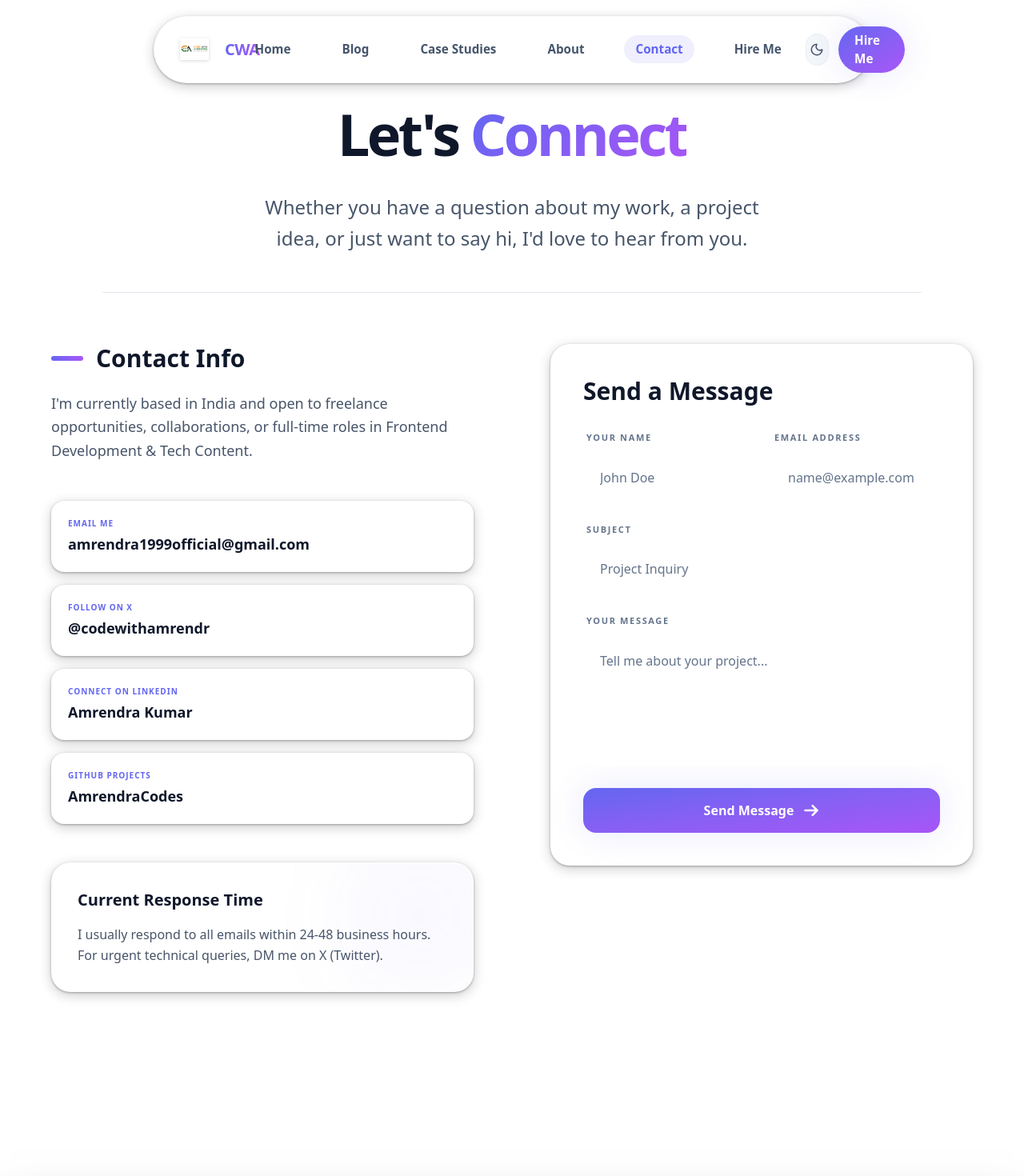
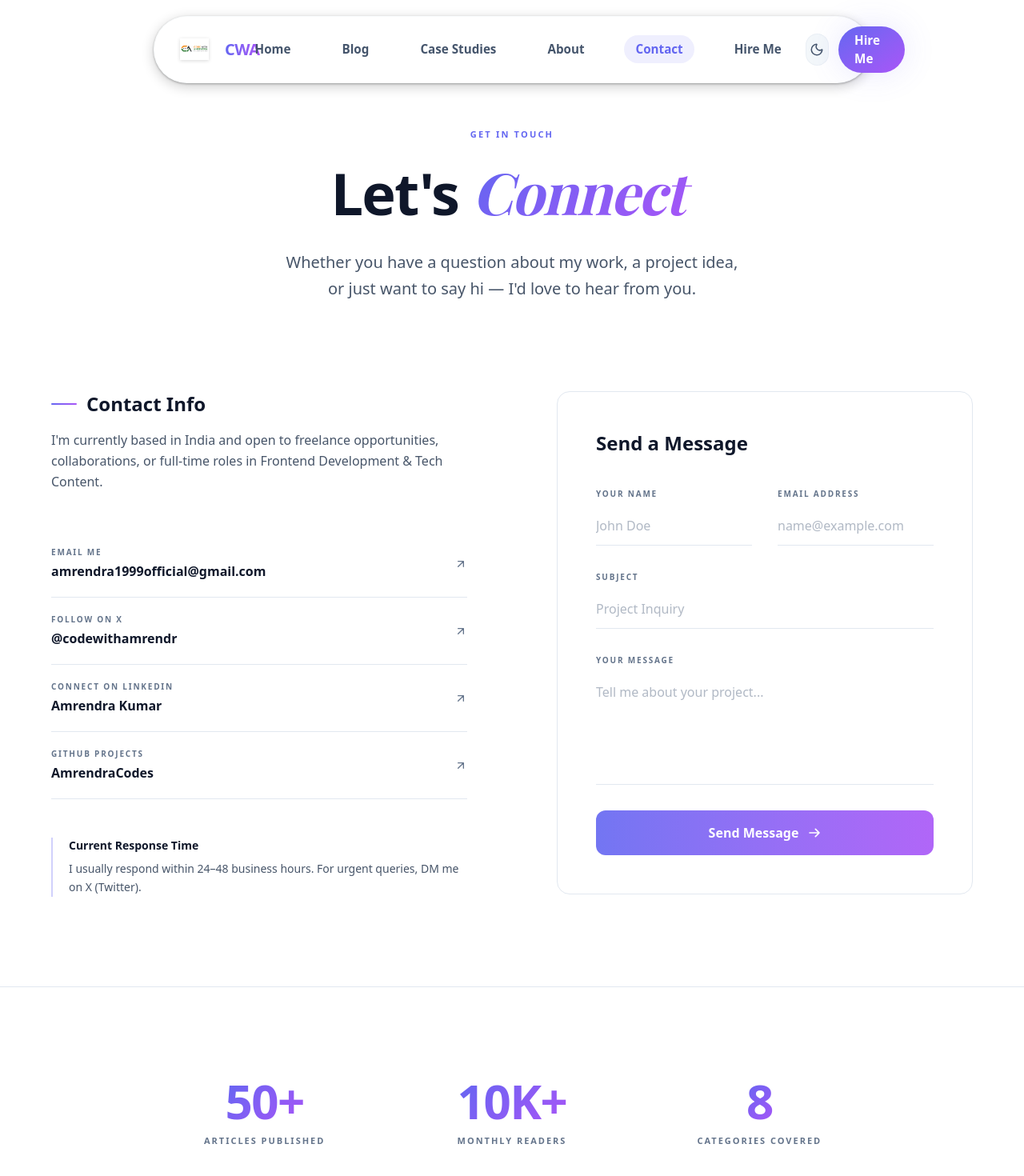
Before and after one commit to AmrendraCodes/AmrendraBlog, a Next.js app in the folder my-website/: page /contact in a window 1280 px wide. Shown: the top 1470 px of the page at 80% size. Built offline with nearby package versions, Linux system fonts and the light colour scheme.

Commit message:
file commited

```diff
--- a/my-website/src/app/contact/page.js
+++ b/my-website/src/app/contact/page.js
@@ -1,7 +1,6 @@
 "use client";
 
 import { useState } from "react";
-import Link from "next/link";
 
 export default function ContactPage() {
   const [formData, setFormData] = useState({
@@ -28,35 +27,46 @@ export default function ContactPage() {
 
   return (
     <div className="min-h-screen bg-[var(--background)] text-[var(--foreground)] font-sans overflow-x-hidden">
-      {/* Hero Section */}
-      <section className="pt-24 pb-8 md:pt-32 md:pb-12 px-4 sm:px-6 max-w-5xl mx-auto text-center border-b border-[var(--card-border)]">
-        <h2 className="text-4xl sm:text-5xl md:text-7xl font-black tracking-tighter mb-6 md:mb-8 leading-[1.1]">
-          Let&apos;s <span className="gradient-text">Connect</span>
-        </h2>
-        <p className="text-base sm:text-xl md:text-2xl text-[var(--text-body)] font-medium max-w-2xl mx-auto leading-relaxed px-2">
-          Whether you have a question about my work, a project idea, or just want to say hi, I&apos;d love to hear from you.
+
+      {/* ═══════════ HERO ═══════════ */}
+      <section className="pt-32 pb-20 md:pt-40 md:pb-28 px-6 max-w-4xl mx-auto text-center">
+        <p className="text-[11px] font-bold uppercase tracking-[0.2em] text-[#6366F1] dark:text-[#818CF8] mb-6">
+          Get In Touch
+        </p>
+        <h1 className="text-4xl sm:text-5xl md:text-6xl lg:text-7xl font-bold tracking-tight leading-[1.08] mb-8 text-[var(--text-heading)]">
+          Let&apos;s{" "}
+          <span
+            className="gradient-text italic pr-3"
+            style={{ fontFamily: "var(--font-playfair), Georgia, serif" }}
+          >
+            Connect
+          </span>
+        </h1>
+        <p className="text-base sm:text-lg md:text-xl text-[var(--text-body)] font-normal max-w-xl mx-auto leading-relaxed">
+          Whether you have a question about my work, a project idea, or just
+          want to say hi — I&apos;d love to hear from you.
         </p>
       </section>
 
-      {/* Main Content */}
-      <section className="py-12 md:py-16 px-4 sm:px-6">
+      {/* ═══════════ MAIN CONTENT ═══════════ */}
+      <section className="px-6 pb-20 md:pb-28">
         <div className="max-w-6xl mx-auto">
-          <div className="grid grid-cols-1 lg:grid-cols-2 gap-16 lg:gap-24 items-start">
+          <div className="grid grid-cols-1 lg:grid-cols-2 gap-20 lg:gap-28 items-start">
 
-            {/* Left Side: Contact Info */}
-            <div className="space-y-10 md:space-y-12 lg:sticky lg:top-32">
+            {/* ─── Left Side: Contact Info ─── */}
+            <div className="space-y-12 lg:sticky lg:top-32">
               <div>
-                <h2 className="text-2xl sm:text-3xl font-black text-[var(--text-heading)] mb-6 flex items-center gap-4">
-                  <span className="w-10 h-1.5 bg-gradient-to-r from-[#6366F1] to-[#a855f7] rounded-full"></span>
+                <h2 className="text-xl sm:text-2xl font-bold text-[var(--text-heading)] mb-4 flex items-center gap-3">
+                  <span className="w-8 h-[2px] bg-gradient-to-r from-[#6366F1] to-[#a855f7] rounded-full"></span>
                   Contact Info
                 </h2>
-                <p className="text-[var(--text-body)] text-lg leading-relaxed mb-8">
+                <p className="text-[var(--text-body)] text-base leading-relaxed">
                   I&apos;m currently based in India and open to freelance opportunities,
-                  collaborations, or full-time roles in Frontend Development & Tech Content.
+                  collaborations, or full-time roles in Frontend Development &amp; Tech Content.
                 </p>
               </div>
 
-              <div className="space-y-4">
+              <div className="space-y-0">
                 {[
                   { label: "Email Me", value: "amrendra1999official@gmail.com", link: "mailto:amrendra1999official@gmail.com" },
                   { label: "Follow on X", value: "@codewithamrendr", link: "https://x.com/codewithamrendr" },
@@ -68,33 +78,47 @@ export default function ContactPage() {
                     href={item.link}
                     target="_blank"
                     rel="noopener noreferrer"
-                    className="group block p-5 rounded-2xl bg-[var(--card-bg)] border border-[rgba(255,255,255,0.05)] shadow-[var(--shadow-card)] hover:border-[#6366F1]/30 hover:shadow-[var(--shadow-3d)] hover:-translate-y-1 transition-all duration-300 no-underline"
+                    className="group flex items-center justify-between py-5 border-b border-[var(--card-border)] hover:border-[#6366F1]/40 transition-all duration-300 no-underline"
                   >
-                    <div className="text-[10px] font-black text-[#6366F1] uppercase tracking-widest mb-1">{item.label}</div>
-                    <div className="text-lg font-bold text-[var(--text-heading)] group-hover:text-[#6366F1] dark:group-hover:text-[#818CF8] transition-colors">{item.value}</div>
+                    <div>
+                      <div className="text-[10px] font-bold text-[var(--text-muted)] uppercase tracking-[0.18em] mb-1">
+                        {item.label}
+                      </div>
+                      <div className="text-base font-semibold text-[var(--text-heading)] group-hover:text-[#6366F1] dark:group-hover:text-[#818CF8] transition-colors">
+                        {item.value}
+                      </div>
+                    </div>
+                    <svg className="w-4 h-4 text-[var(--text-muted)] group-hover:text-[#6366F1] dark:group-hover:text-[#818CF8] transition-all duration-300 group-hover:translate-x-1" fill="none" viewBox="0 0 24 24" stroke="currentColor" strokeWidth={2}>
+                      <path strokeLinecap="round" strokeLinejoin="round" d="M7 17L17 7M17 7H7M17 7v10" />
+                    </svg>
                   </a>
                 ))}
               </div>
 
-              <div className="p-8 rounded-3xl bg-[var(--card-bg)] border border-[rgba(255,255,255,0.05)] shadow-[var(--shadow-card)] text-[var(--text-heading)] relative overflow-hidden">
-                <div className="absolute top-0 right-0 w-32 h-32 bg-[#6366F1]/10 rounded-full blur-3xl"></div>
-                <h3 className="text-xl font-bold mb-4 relative z-10 text-[var(--text-heading)]">Current Response Time</h3>
-                <p className="text-[var(--text-body)] relative z-10 leading-relaxed font-medium">
-                  I usually respond to all emails within 24-48 business hours.
-                  For urgent technical queries, DM me on X (Twitter).
+              {/* Response Time — flatter style */}
+              <div className="pl-5 border-l-2 border-[#6366F1]/30">
+                <h3 className="text-sm font-bold text-[var(--text-heading)] mb-2">Current Response Time</h3>
+                <p className="text-sm text-[var(--text-body)] leading-relaxed">
+                  I usually respond within 24–48 business hours.
+                  For urgent queries, DM me on X (Twitter).
                 </p>
               </div>
             </div>
 
-            {/* Right Side: Contact Form - Refined & Centered Layout */}
-            <div className="w-full max-w-150 mx-auto lg:mx-0">
-              <div className="bg-[var(--card-bg)] p-8 md:p-10 rounded-3xl border border-[rgba(255,255,255,0.05)] shadow-[var(--shadow-card)]">
-                <h2 className="text-2xl sm:text-3xl font-black text-[var(--text-heading)] mb-8">Send a Message</h2>
+            {/* ─── Right Side: Contact Form ─── */}
+            <div className="w-full">
+              <div className="bg-[var(--card-bg)] p-8 md:p-12 rounded-2xl border border-[var(--card-border)]">
+                <h2 className="text-xl sm:text-2xl font-bold text-[var(--text-heading)] mb-10">
+                  Send a Message
+                </h2>
 
-                <form onSubmit={handleSubmit} className="space-y-7">
-                  <div className="grid grid-cols-1 sm:grid-cols-2 gap-6">
-                    <div className="flex flex-col gap-3">
-                      <label htmlFor="name" className="text-[11px] font-black text-[var(--text-muted)] uppercase tracking-[0.15em] ml-1">Your Name</label>
+                <form onSubmit={handleSubmit} className="space-y-8">
+                  <div className="grid grid-cols-1 sm:grid-cols-2 gap-8">
+                    {/* Name */}
+                    <div className="flex flex-col gap-2">
+                      <label htmlFor="name" className="text-[10px] font-bold text-[var(--text-muted)] uppercase tracking-[0.18em]">
+                        Your Name
+                      </label>
                       <input
                         required
                         type="text"
@@ -103,11 +127,14 @@ export default function ContactPage() {
                         value={formData.name}
                         onChange={handleChange}
                         placeholder="John Doe"
-                        className="w-full px-5 py-4 rounded-2xl bg-[var(--background)] border border-[rgba(255,255,255,0.08)] shadow-[var(--shadow-inner-glow)] focus:outline-none focus:border-[#6366F1] focus:shadow-[var(--shadow-glow)] transition-all text-[var(--foreground)] font-medium placeholder:text-[var(--text-muted)]"
+                        className="w-full py-3 bg-transparent border-b border-[var(--card-border)] focus:border-[#6366F1] focus:outline-none transition-colors duration-300 text-[var(--foreground)] font-medium placeholder:text-[var(--text-muted)]/50 text-base"
                       />
                     </div>
-                    <div className="flex flex-col gap-3">
-                      <label htmlFor="email" className="text-[11px] font-black text-[var(--text-muted)] uppercase tracking-[0.15em] ml-1">Email Address</label>
+                    {/* Email */}
+                    <div className="flex flex-col gap-2">
+                      <label htmlFor="email" className="text-[10px] font-bold text-[var(--text-muted)] uppercase tracking-[0.18em]">
+                        Email Address
+                      </label>
                       <input
                         required
                         type="email"
@@ -116,13 +143,16 @@ export default function ContactPage() {
                         value={formData.email}
                         onChange={handleChange}
                         placeholder="name@example.com"
-                        className="w-full px-5 py-4 rounded-2xl bg-[var(--background)] border border-[rgba(255,255,255,0.08)] shadow-[var(--shadow-inner-glow)] focus:outline-none focus:border-[#6366F1] focus:shadow-[var(--shadow-glow)] transition-all text-[var(--foreground)] font-medium placeholder:text-[var(--text-muted)]"
+                        className="w-full py-3 bg-transparent border-b border-[var(--card-border)] focus:border-[#6366F1] focus:outline-none transition-colors duration-300 text-[var(--foreground)] font-medium placeholder:text-[var(--text-muted)]/50 text-base"
                       />
                     </div>
                   </div>
 
-                  <div className="flex flex-col gap-3">
-                    <label htmlFor="subject" className="text-[11px] font-black text-[var(--text-muted)] uppercase tracking-[0.15em] ml-1">Subject</label>
+                  {/* Subject */}
+                  <div className="flex flex-col gap-2">
+                    <label htmlFor="subject" className="text-[10px] font-bold text-[var(--text-muted)] uppercase tracking-[0.18em]">
+                      Subject
+                    </label>
                     <input
                       required
                       type="text"
@@ -131,12 +161,15 @@ export default function ContactPage() {
                       value={formData.subject}
                       onChange={handleChange}
                       placeholder="Project Inquiry"
-                      className="w-full px-5 py-4 rounded-2xl bg-[var(--background)] border border-[rgba(255,255,255,0.08)] shadow-[var(--shadow-inner-glow)] focus:outline-none focus:border-[#6366F1] focus:shadow-[var(--shadow-glow)] transition-all text-[var(--foreground)] font-medium placeholder:text-[var(--text-muted)]"
+                      className="w-full py-3 bg-transparent border-b border-[var(--card-border)] focus:border-[#6366F1] focus:outline-none transition-colors duration-300 text-[var(--foreground)] font-medium placeholder:text-[var(--text-muted)]/50 text-base"
                     />
                   </div>
 
-                  <div className="flex flex-col gap-3">
-                    <label htmlFor="message" className="text-[11px] font-black text-[var(--text-muted)] uppercase tracking-[0.15em] ml-1">Your Message</label>
+                  {/* Message */}
+                  <div className="flex flex-col gap-2">
+                    <label htmlFor="message" className="text-[10px] font-bold text-[var(--text-muted)] uppercase tracking-[0.18em]">
+                      Your Message
+                    </label>
                     <textarea
                       required
                       id="message"
@@ -144,30 +177,31 @@ export default function ContactPage() {
                       value={formData.message}
                       onChange={handleChange}
                       placeholder="Tell me about your project..."
-                      className="w-full px-5 py-4 rounded-2xl bg-[var(--background)] border border-[rgba(255,255,255,0.08)] shadow-[var(--shadow-inner-glow)] focus:outline-none focus:border-[#6366F1] focus:shadow-[var(--shadow-glow)] transition-all text-[var(--foreground)] font-medium placeholder:text-[var(--text-muted)] min-h-[160px] resize-none"
+                      className="w-full py-3 bg-transparent border-b border-[var(--card-border)] focus:border-[#6366F1] focus:outline-none transition-colors duration-300 text-[var(--foreground)] font-medium placeholder:text-[var(--text-muted)]/50 min-h-[140px] resize-none text-base"
                     ></textarea>
                   </div>
 
+                  {/* Submit Button */}
                   <button
                     type="submit"
                     disabled={status === "sending"}
-                    className={`w-full py-4 rounded-2xl font-black text-white transition-all duration-300 flex items-center justify-center gap-3 hover:scale-105 active:scale-95 cursor-pointer ${status === "success"
-                      ? "bg-green-600 shadow-[0_0_20px_rgba(22,163,74,0.4)]"
-                      : "bg-gradient-to-br from-[#6366F1] to-[#a855f7] shadow-[var(--shadow-glow)] hover:shadow-[var(--shadow-float)]"
+                    className={`w-full py-4 rounded-xl font-bold text-white transition-all duration-300 flex items-center justify-center gap-3 cursor-pointer ${status === "success"
+                      ? "bg-green-600/90"
+                      : "bg-gradient-to-r from-[#6366F1]/90 to-[#a855f7]/90 hover:from-[#6366F1] hover:to-[#a855f7] hover:scale-[1.02] active:scale-[0.98]"
                       }`}
                   >
                     {status === "sending" ? "Sending..." : status === "success" ? "Message Sent!" : "Send Message"}
-                    <svg className={`w-5 h-5 ${status === "sending" ? "animate-spin" : ""}`} fill="none" viewBox="0 0 24 24" stroke="currentColor">
+                    <svg className={`w-4 h-4 ${status === "sending" ? "animate-spin" : ""}`} fill="none" viewBox="0 0 24 24" stroke="currentColor" strokeWidth={2.5}>
                       {status === "success" ? (
-                        <path strokeLinecap="round" strokeLinejoin="round" strokeWidth={3} d="M5 13l4 4L19 7" />
+                        <path strokeLinecap="round" strokeLinejoin="round" d="M5 13l4 4L19 7" />
                       ) : (
-                        <path strokeLinecap="round" strokeLinejoin="round" strokeWidth={3} d="M14 5l7 7m0 0l-7 7m7-7H3" />
+                        <path strokeLinecap="round" strokeLinejoin="round" d="M14 5l7 7m0 0l-7 7m7-7H3" />
                       )}
                     </svg>
                   </button>
 
                   {status === "success" && (
-                    <p className="text-center text-sm font-bold text-green-600 animate-in fade-in slide-in-from-top-2">
+                    <p className="text-center text-sm font-semibold text-green-500">
                       Thank you! I&apos;ll get back to you soon.
                     </p>
                   )}
@@ -178,8 +212,51 @@ export default function ContactPage() {
         </div>
       </section>
 
-      {/* Footer-like Space */}
-      <div className="py-6 md:py-10"></div>
+      {/* ═══════════ STATS / TRUST BAR ═══════════ */}
+      <section className="border-t border-[var(--card-border)] py-20 md:py-28 px-6">
+        <div className="max-w-4xl mx-auto">
+          <div className="grid grid-cols-1 sm:grid-cols-3 gap-12 sm:gap-8 text-center">
+            {[
+              { number: "50+", label: "Articles Published" },
+              { number: "10K+", label: "Monthly Readers" },
+              { number: "8", label: "Categories Covered" },
+            ].map((stat, i) => (
+              <div key={i} className="flex flex-col items-center gap-2">
+                <span className="text-5xl sm:text-6xl font-extrabold gradient-text tracking-tight leading-none">
+                  {stat.number}
+                </span>
+                <span className="text-[11px] font-bold uppercase tracking-[0.18em] text-[var(--text-muted)] mt-1">
+                  {stat.label}
+                </span>
+              </div>
+            ))}
+          </div>
+        </div>
+      </section>
+
+      {/* ═══════════ TRUST BADGES ═══════════ */}
+      <section className="border-t border-[var(--card-border)] py-16 md:py-20 px-6">
+        <div className="max-w-4xl mx-auto text-center">
+          <p className="text-[10px] font-bold uppercase tracking-[0.2em] text-[var(--text-muted)] mb-10">
+            Recognized On
+          </p>
+          <div className="flex flex-wrap items-center justify-center gap-6 sm:gap-10">
+            {["Dev.to", "Hashnode", "Medium", "Product Hunt", "GitHub"].map((name) => (
+              <div
+                key={name}
+                className="flex items-center justify-center px-6 py-3 rounded-xl border border-[var(--card-border)] opacity-40 hover:opacity-70 transition-opacity duration-300 min-w-[110px]"
+              >
+                <span className="text-sm font-bold text-[var(--text-muted)] tracking-wide">
+                  {name}
+                </span>
+              </div>
+            ))}
+          </div>
+        </div>
+      </section>
+
+      {/* Bottom Space */}
+      <div className="py-8"></div>
     </div>
   );
 }
--- a/my-website/src/app/layout.js
+++ b/my-website/src/app/layout.js
@@ -1,4 +1,4 @@
-import { Inter, JetBrains_Mono, Syne } from "next/font/google";
+import { Inter, JetBrains_Mono, Syne, Playfair_Display } from "next/font/google";
 import { ThemeProvider } from 'next-themes'
 import "./globals.css";
 import Header from "../components/Header";
@@ -23,6 +23,14 @@ const syne = Syne({
   variable: "--font-syne",
   subsets: ["latin"],
   weight: ["600", "700", "800"],
+  display: "swap",
+});
+
+const playfair = Playfair_Display({
+  variable: "--font-playfair",
+  subsets: ["latin"],
+  weight: ["400", "500", "600", "700"],
+  style: ["normal", "italic"],
   display: "swap",
 });
 
@@ -155,7 +163,7 @@ export default function RootLayout({ children }) {
         />
       </head>
       <body
-        className={`${inter.variable} ${jetbrainsMono.variable} ${syne.variable} bg-[var(--background)] text-[var(--foreground)] transition-colors duration-300`}
+        className={`${inter.variable} ${jetbrainsMono.variable} ${syne.variable} ${playfair.variable} bg-[var(--background)] text-[var(--foreground)] transition-colors duration-300`}
         suppressHydrationWarning
       >
         <ThemeProvider attribute="class" defaultTheme="system" enableSystem>
```
